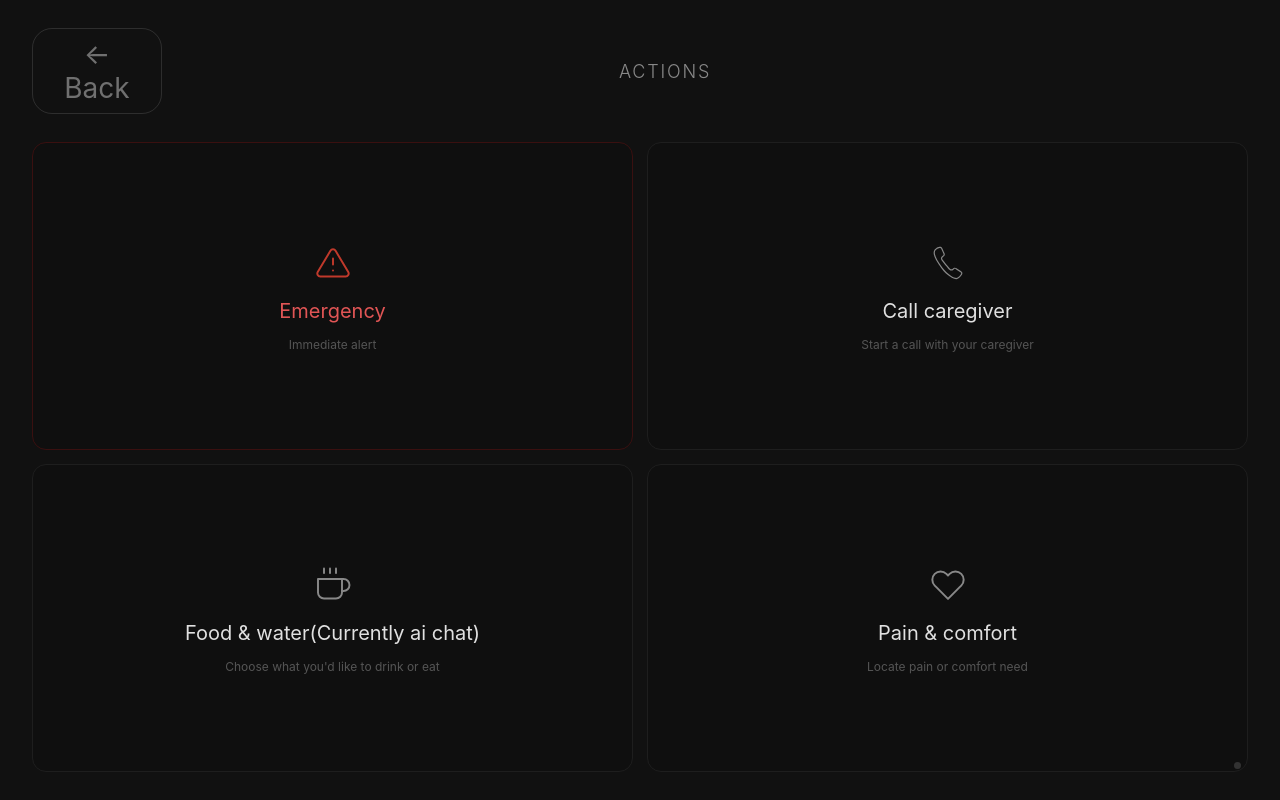
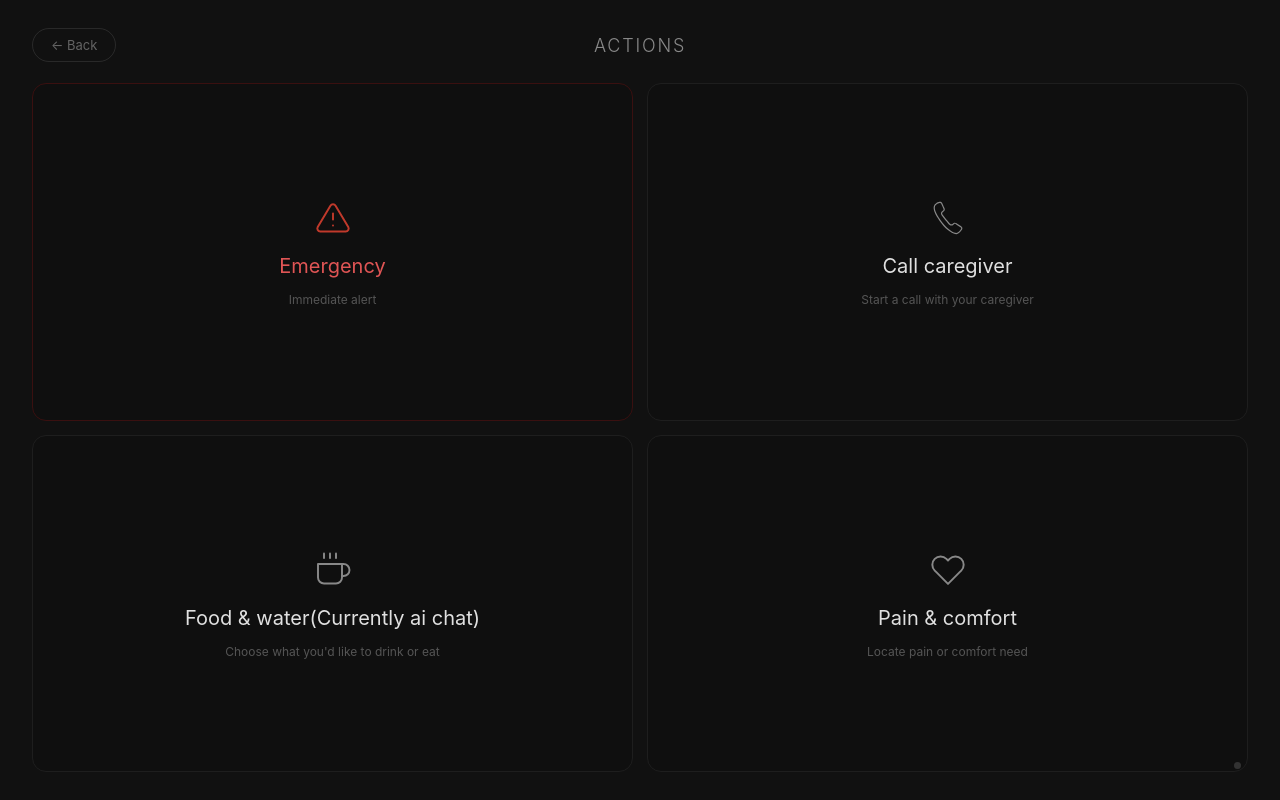
Before and after one commit to alekmiltenov/Voxen, a React (Vite) app in the folder frontend/: page /actions in a window 1280 px wide. Built offline with nearby package versions, Linux system fonts and the light colour scheme.

Commit message:
Fix header alignment and spacing

```diff
--- a/frontend/src/pages/Actions.jsx
+++ b/frontend/src/pages/Actions.jsx
@@ -172,7 +172,6 @@ export default function Actions() {
       <div style={s.header}>
         <button style={s.backBtn} onClick={() => navigate("/")}>← Back</button>
         <span style={s.title}>Actions</span>
-        <div style={{ width: 80 }} />
       </div>
 
       {status && (
@@ -234,13 +233,24 @@ export default function Actions() {
 const s = {
   page: {
     width: "100vw", height: "100vh", background: "#111111",
-    display: "flex", flexDirection: "column", padding: "28px 32px", gap: "28px",
+    display: "flex", flexDirection: "column", padding: "28px 32px", gap: "21px",
   },
-  header: { display: "flex", justifyContent: "space-between", alignItems: "center" },
+  header: {
+    display: "flex",
+    justifyContent: "center",
+    alignItems: "center",
+    position: "relative",
+    minHeight: "34px",
+  },
   backBtn: {
+    position: "absolute",
+    top: "50%",
+    left: 0,
+    transform: "translateY(-50%)",
     padding: "8px 18px", borderRadius: "20px", background: "transparent",
-    border: "1px solid rgba(255,255,255,0.12)", color: "rgba(255,255,255,0.4)",
-    fontSize: "28px", cursor: "pointer", width: 130,
+    border: "1px solid rgba(255,255,255,0.1)", color: "rgba(255,255,255,0.35)",
+    fontSize: "13px", cursor: "pointer",
+    zIndex: 2,
   },
   title: {
     fontSize: "18px", fontWeight: "300", color: "rgba(255,255,255,0.5)",
```
